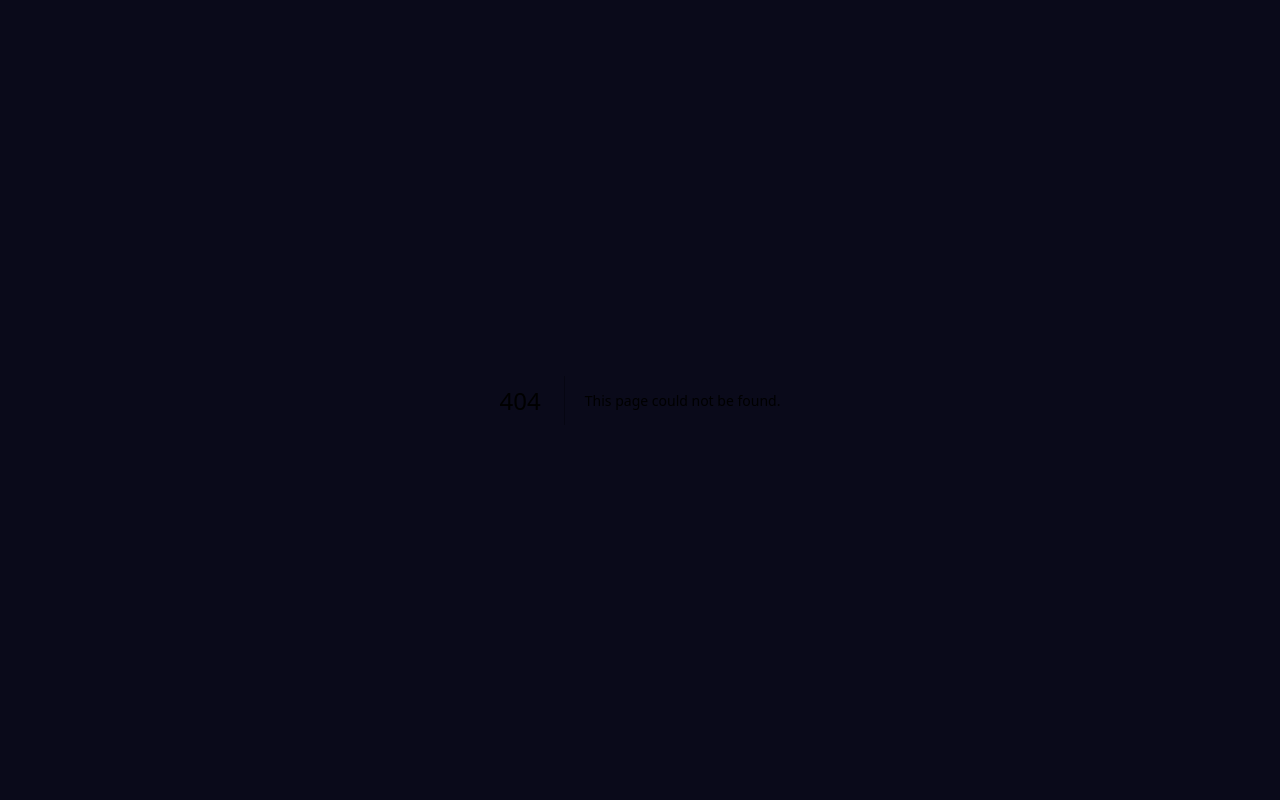
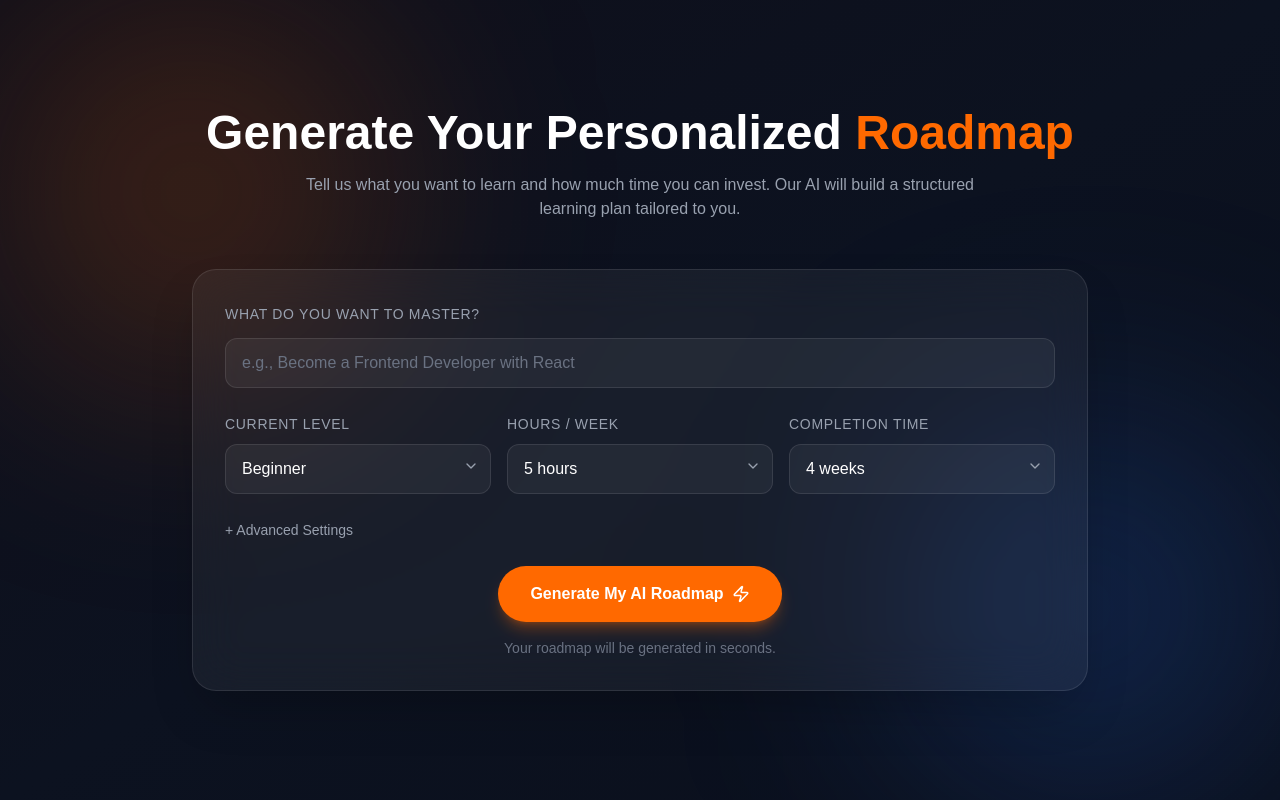
Before and after one commit to alvy00/eg-careerpilot-asyncawait, a Next.js app: page /roadmap-generator in a window 1280 px wide. Before the commit this address had no page. Built offline with nearby package versions, Linux system fonts and the light colour scheme.

Commit message:
roadmap generator design section only

```diff
--- /dev/null
+++ b/src/app/roadmap-generator/page.tsx
@@ -0,0 +1,5 @@
+import RoadmapSection from "@/components/RoadmapSection/RoadmapSection";
+
+export default function RoadmapGenerator(){
+    return <RoadmapSection></RoadmapSection>
+}
--- /dev/null
+++ b/src/components/RoadmapSection/RoadmapSection.tsx
@@ -0,0 +1,130 @@
+"use client";
+
+import { useState } from "react";
+import { ChevronDown, Zap } from "lucide-react";
+
+export default function RoadmapSection() {
+  const [level, setLevel] = useState("Beginner");
+  const [hours, setHours] = useState("5 hours");
+  const [duration, setDuration] = useState("4 weeks");
+
+  return (
+    <section className="relative min-h-screen flex items-center justify-center bg-gradient-to-br from-[#0f0f1a] via-[#0c1220] to-[#0a0f1c] text-white px-6">
+
+      {/* Glow Background Effect */}
+      <div className="absolute top-0 left-0 w-96 h-96 bg-orange-500/20 blur-[120px] rounded-full" />
+      <div className="absolute bottom-0 right-0 w-96 h-96 bg-blue-500/20 blur-[120px] rounded-full" />
+
+      <div className="relative max-w-4xl w-full text-center">
+
+        {/* Heading */}
+        <h1 className="text-4xl md:text-5xl font-bold">
+          Generate Your Personalized{" "}
+          <span className="text-orange-500">Roadmap</span>
+        </h1>
+
+        <p className="text-gray-400 mt-4 max-w-2xl mx-auto">
+          Tell us what you want to learn and how much time you can invest.
+          Our AI will build a structured learning plan tailored to you.
+        </p>
+
+        {/* Card */}
+        <div className="mt-12 bg-white/5 backdrop-blur-xl border border-white/10 rounded-3xl p-8 shadow-2xl">
+
+          {/* Input */}
+          <div className="text-left mb-6">
+            <label className="text-sm text-gray-400 uppercase tracking-wider">
+              What do you want to master?
+            </label>
+
+            <input
+              type="text"
+              placeholder="e.g., Become a Frontend Developer with React"
+              className="mt-3 w-full bg-white/5 border border-white/10 rounded-xl px-4 py-3 text-white placeholder-gray-500 focus:outline-none focus:ring-2 focus:ring-orange-500"
+            />
+          </div>
+
+          {/* Select Fields */}
+          <div className="grid md:grid-cols-3 gap-4 mb-6">
+
+            {/* Level */}
+            <div className="text-left">
+              <label className="text-sm text-gray-400 uppercase tracking-wider">
+                Current Level
+              </label>
+              <div className="relative mt-2">
+                <select
+                  value={level}
+                  onChange={(e) => setLevel(e.target.value)}
+                  className="w-full bg-white/5 border border-white/10 rounded-xl px-4 py-3 appearance-none focus:outline-none focus:ring-2 focus:ring-orange-500"
+                >
+                  <option className="bg-gray-900 text-white">Beginner</option>
+                  <option className="bg-gray-900 text-white">Intermediate</option>
+                  <option className="bg-gray-900 text-white">Advanced</option>
+                </select>
+                <ChevronDown className="absolute right-3 top-3.5 w-4 h-4 text-gray-400 pointer-events-none" />
+              </div>
+            </div>
+
+            {/* Hours */}
+            <div className="text-left">
+              <label className="text-sm text-gray-400 uppercase tracking-wider">
+                Hours / Week
+              </label>
+              <div className="relative mt-2">
+                <select
+                  value={hours}
+                  onChange={(e) => setHours(e.target.value)}
+                  className="w-full bg-white/5 border border-white/10 rounded-xl px-4 py-3 appearance-none focus:outline-none focus:ring-2 focus:ring-orange-500"
+                >
+                  <option className="bg-gray-900 text-white">5 hours</option>
+                  <option className="bg-gray-900 text-white">10 hours</option>
+                  <option className="bg-gray-900 text-white">15 hours</option>
+                  <option className="bg-gray-900 text-white">20+ hours</option>
+                </select>
+                <ChevronDown className="absolute right-3 top-3.5 w-4 h-4 text-gray-400 pointer-events-none" />
+              </div>
+            </div>
+
+            {/* Duration */}
+            <div className="text-left">
+              <label className="text-sm text-gray-400 uppercase tracking-wider">
+                Completion Time
+              </label>
+              <div className="relative mt-2">
+                <select
+                  value={duration}
+                  onChange={(e) => setDuration(e.target.value)}
+                  className="w-full bg-white/5 border border-white/10 rounded-xl px-4 py-3 appearance-none focus:outline-none focus:ring-2 focus:ring-orange-500"
+                >
+                  <option className="bg-gray-900 text-white">4 weeks</option>
+                  <option className="bg-gray-900 text-white">8 weeks</option>
+                  <option className="bg-gray-900 text-white">12 weeks</option>
+                  <option className="bg-gray-900 text-white">24 weeks</option>
+                </select>
+                <ChevronDown className="absolute right-3 top-3.5 w-4 h-4 text-gray-400 pointer-events-none" />
+              </div>
+            </div>
+          </div>
+
+          {/* Advanced Settings */}
+          <div className="text-left mb-6">
+            <button className="text-gray-400 text-sm hover:text-white transition">
+              + Advanced Settings
+            </button>
+          </div>
+
+          {/* Button */}
+          <button className="w-full md:w-auto px-8 py-4 bg-orange-500 hover:bg-orange-600 transition rounded-full font-semibold flex items-center justify-center gap-2 mx-auto shadow-lg shadow-orange-500/30">
+            Generate My AI Roadmap
+            <Zap size={18} />
+          </button>
+
+          <p className="text-gray-500 text-sm mt-4">
+            Your roadmap will be generated in seconds.
+          </p>
+        </div>
+      </div>
+    </section>
+  );
+}
```
